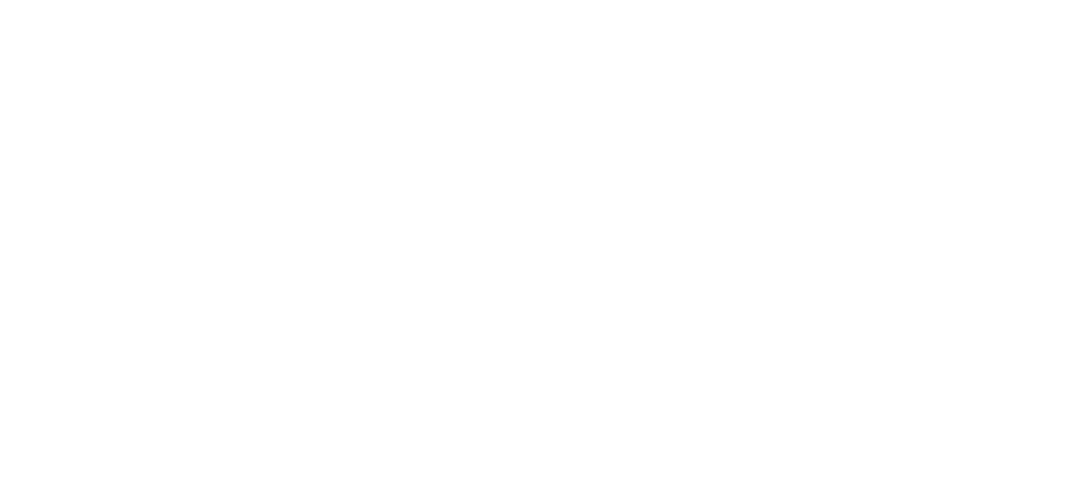
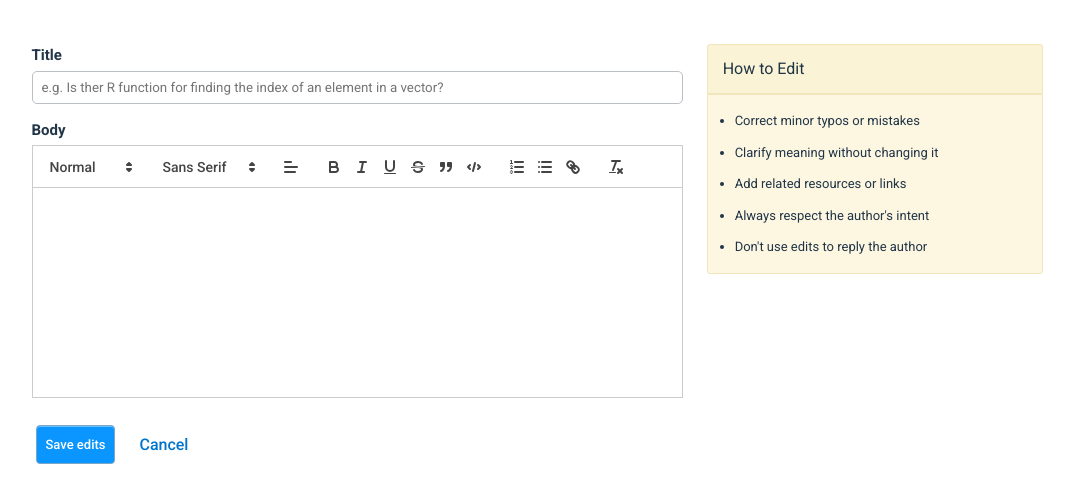
Before and after one commit to codestates-seb/seb44_pre_026, a React (Vite) app in the folder client/: page /questions/1/edit in a window 1280 px wide. Before the commit this address had no page. Shown: the top 502 px of the page, without its empty margins (103-1177 px from the left). Built offline with nearby package versions, Linux system fonts and the light colour scheme.

Commit message:
feat: 질문 수정 페이지 개발

```diff
--- a/client/src/App.tsx
+++ b/client/src/App.tsx
@@ -2,6 +2,7 @@
 import "./App.css";
 import AskQuestion from "./pages/AskQuestion/AskQuestion";
 import Detail from "./pages/Detail/Detail";
+import QuestionEdit from "./pages/QuestionEdit/QuestionEdit";
 
 function App() {
   return (
@@ -9,6 +10,7 @@
       <Routes>
         <Route path="/questions/ask" element={<AskQuestion />} />
         <Route path="/questions/1" element={<Detail />} />
+        <Route path="/questions/1/edit" element={<QuestionEdit />} />
       </Routes>
     </BrowserRouter>
   );
--- a/client/src/components/QuestionBody/QuestionBody.tsx
+++ b/client/src/components/QuestionBody/QuestionBody.tsx
@@ -7,10 +7,6 @@
 }
 
 function QuestionBody({ setBodyValue }: BodyProps) {
-  const TipTitle = "Introduce the problem";
-  const TipText =
-    "Explain how you encountered the problem you’re trying to solve, and any difficulties that have prevented you from solving it yourself.";
-
   return (
     <S.Container>
       <S.InputBodyLayout>
@@ -21,7 +17,7 @@
         </S.SubContent>
         <TextEditor setBodyValue={setBodyValue} />
       </S.InputBodyLayout>
-      <QuestionTip TipTitle={TipTitle} TipText={TipText} />
+      <QuestionTip isTitle={false} />
     </S.Container>
   );
 }
--- a/client/src/components/QuestionTip/QuestionTip.tsx
+++ b/client/src/components/QuestionTip/QuestionTip.tsx
@@ -1,18 +1,30 @@
 import * as S from "./style";
 
 interface TipProps {
-  TipTitle: string;
-  TipText: string;
+  isTitle: boolean;
 }
 
-function QuestionTip({ TipTitle, TipText }: TipProps) {
+function QuestionTip({ isTitle }: TipProps) {
+  const titleTip = {
+    title: "Writing a good title",
+    text:
+      "Your title should summarize the problem." +
+      "\n\n" +
+      "You might find that you have a better idea of your title after writing out the rest of the question.",
+  };
+
+  const bodyTip = {
+    title: "Introduce the problem",
+    text: "Explain how you encountered the problem you’re trying to solve, and any difficulties that have prevented you from solving it yourself.",
+  };
+
   return (
     <S.Article>
       <S.TipLayout>
-        <S.TipTitle>{TipTitle}</S.TipTitle>
+        <S.TipTitle>{isTitle ? titleTip.title : bodyTip.title}</S.TipTitle>
         <S.TipTextBox>
           <S.TipIcon />
-          <S.TipText>{TipText}</S.TipText>
+          <S.TipText>{isTitle ? titleTip.text : bodyTip.text}</S.TipText>
         </S.TipTextBox>
       </S.TipLayout>
     </S.Article>
--- a/client/src/components/QuestionTitle/QuestionTitle.tsx
+++ b/client/src/components/QuestionTitle/QuestionTitle.tsx
@@ -4,12 +4,6 @@
 interface TitleProps {
   setTitleValue: React.Dispatch<React.SetStateAction<string>>;
 }
-
-const TipTitle = "Writing a good title";
-const TipText =
-  "Your title should summarize the problem." +
-  "\n\n" +
-  "You might find that you have a better idea of your title after writing out the rest of the question.";
 
 function QuestionTitle({ setTitleValue }: TitleProps) {
   return (
@@ -27,7 +21,7 @@
             autoFocus
           />
         </S.InputTitleLayout>
-        <QuestionTip TipTitle={TipTitle} TipText={TipText} />
+        <QuestionTip isTitle={true} />
       </S.Container>
     </>
   );
--- a/client/src/components/TextEditor/TextEditor.tsx
+++ b/client/src/components/TextEditor/TextEditor.tsx
@@ -1,8 +1,10 @@
+import { useMemo, useRef } from "react";
 import ReactQuill from "react-quill";
 import "react-quill/dist/quill.snow.css";
 
 interface EditorProps {
   setBodyValue: React.Dispatch<React.SetStateAction<string>>;
+  setOnFocus?: React.Dispatch<React.SetStateAction<string>>;
 }
 
 function TextEditor({ setBodyValue }: EditorProps) {
@@ -10,60 +12,21 @@
     setBodyValue(e);
   };
 
-  const modules = {
+  const modules = useMemo(
+    () => ({
       toolbar: {
         container: [
           [{ header: [1, 2, 3, 4, 5, 6, false] }],
           [{ font: [] }],
           [{ align: [] }],
-        ["bold", "italic", "underline", "strike", "blockquote"],
+          ["bold", "italic", "underline", "strike", "blockquote", "code-block"],
           [{ list: "ordered" }, { list: "bullet" }, "link"],
-        [
-          {
-            color: [
-              "#000000",
-              "#e60000",
-              "#ff9900",
-              "#ffff00",
-              "#008a00",
-              "#0066cc",
-              "#9933ff",
-              "#ffffff",
-              "#facccc",
-              "#ffebcc",
-              "#ffffcc",
-              "#cce8cc",
-              "#cce0f5",
-              "#ebd6ff",
-              "#bbbbbb",
-              "#f06666",
-              "#ffc266",
-              "#ffff66",
-              "#66b966",
-              "#66a3e0",
-              "#c285ff",
-              "#888888",
-              "#a10000",
-              "#b26b00",
-              "#b2b200",
-              "#006100",
-              "#0047b2",
-              "#6b24b2",
-              "#444444",
-              "#5c0000",
-              "#663d00",
-              "#666600",
-              "#003700",
-              "#002966",
-              "#3d1466",
-            ],
-          },
-          { background: [] },
-        ],
           ["clean"],
         ],
       },
-  };
+    }),
+    []
+  );
 
   return (
     <ReactQuill
--- /dev/null
+++ b/client/src/pages/QuestionEdit/QuestionEdit.tsx
@@ -0,0 +1,53 @@
+import { useState } from "react";
+import TextEditor from "../../components/TextEditor/TextEditor";
+import * as S from "./style";
+import { Link } from "react-router-dom";
+
+function QuestionEdit() {
+  const [bodyValue, setBodyValue] = useState("");
+
+  return (
+    <S.Section>
+      <S.EditLayout>
+        <S.FormLayout>
+          <div>
+            <S.SubHeading>Title</S.SubHeading>
+            <S.InputTitle
+              type="text"
+              placeholder="e.g. Is ther R function for finding the index of an element in a vector?"
+            />
+          </div>
+          <div>
+            <S.SubHeading>Body</S.SubHeading>
+            <TextEditor setBodyValue={setBodyValue} />
+            <S.Viewer
+              dangerouslySetInnerHTML={{
+                __html: bodyValue,
+              }}
+            />
+          </div>
+          <S.ButtonLayout>
+            <button>Save edits</button>
+            <Link to="/questions">
+              <button>Cancel</button>
+            </Link>
+          </S.ButtonLayout>
+        </S.FormLayout>
+        <S.EditTip>
+          <div>
+            <S.TipHeader>How to Edit</S.TipHeader>
+            <ul>
+              <li>Correct minor typos or mistakes</li>
+              <li>Clarify meaning without changing it</li>
+              <li>Add related resources or links</li>
+              <li>Always respect the author's intent</li>
+              <li>Don't use edits to reply the author</li>
+            </ul>
+          </div>
+        </S.EditTip>
+      </S.EditLayout>
+    </S.Section>
+  );
+}
+
+export default QuestionEdit;
--- /dev/null
+++ b/client/src/pages/QuestionEdit/style.ts
@@ -0,0 +1,125 @@
+import { styled } from "styled-components";
+
+export const Section = styled.section`
+  display: flex;
+  width: 100%;
+  justify-content: center;
+  padding: 24px;
+`;
+
+export const EditLayout = styled.article`
+  width: 100%;
+  max-width: 1264px;
+  padding-top: 20px;
+  display: flex;
+  align-items: start;
+`;
+
+export const FormLayout = styled.form`
+  display: flex;
+  flex-direction: column;
+  width: 70%;
+
+  & > div:first-child {
+    padding-bottom: 15px;
+  }
+`;
+
+export const SubHeading = styled.div`
+  font-size: 15px;
+  font-weight: bold;
+  margin-bottom: 4px;
+`;
+
+export const InputTitle = styled.input`
+  width: 100%;
+  padding: 8px 9px;
+  border: 1px solid var(--black-200);
+  border-radius: 5px;
+
+  &:focus {
+    outline: 1px solid rgba(0, 195, 255, 0.2);
+    box-shadow: 0 0 6px 2px rgba(4, 137, 247, 0.555);
+  }
+`;
+
+export const Viewer = styled.div`
+  margin-top: 50px;
+`;
+
+export const ButtonLayout = styled.div`
+  display: flex;
+  width: 50%;
+  margin-top: 20px;
+
+  & > button {
+    margin-left: calc(4px * 1);
+    display: inline-block;
+    background-color: var(--blue-500);
+    color: var(--white);
+    font-size: 13px;
+    padding: 10px 9px;
+    border-radius: 4px;
+    box-shadow: inset 0 1px 0 0 hsla(0, 0%, 100%, 0.4);
+    border: 1px solid hsl(205, 41%, 63%);
+
+    &:hover {
+      background-color: var(--blue-button-hover);
+    }
+  }
+
+  & > a {
+    display: flex;
+    justify-content: center;
+    align-items: center;
+
+    & > button {
+      background: none;
+      border: none;
+      border-radius: 3px;
+      padding: 10px 9px;
+      margin-left: 15px;
+      color: var(--blue-600);
+
+      &:hover {
+        background-color: var(--powder-050);
+      }
+    }
+  }
+`;
+
+export const EditTip = styled.article`
+  display: flex;
+  flex-direction: column;
+  justify-content: center;
+  align-items: center;
+  width: 365px;
+  margin-left: 24px;
+  position: sticky;
+
+  & > div {
+    width: 100%;
+  }
+
+  & ul {
+    background-color: var(--yellow-050);
+    padding: 4px 15px;
+    border-bottom-left-radius: 3px;
+    border-bottom-right-radius: 3px;
+    border: 1px solid var(--yellow-200);
+
+    & > li {
+      font-size: 13px;
+      margin: 12px;
+    }
+  }
+`;
+
+export const TipHeader = styled.div`
+  padding: 12px 15px;
+  background-color: var(--yellow-100);
+  border-top-left-radius: 3px;
+  border-top-right-radius: 3px;
+  border: 1px solid var(--yellow-200);
+  font-weight: normal;
+`;
```
Lines whose indentation alone changed are shown as unchanged.
